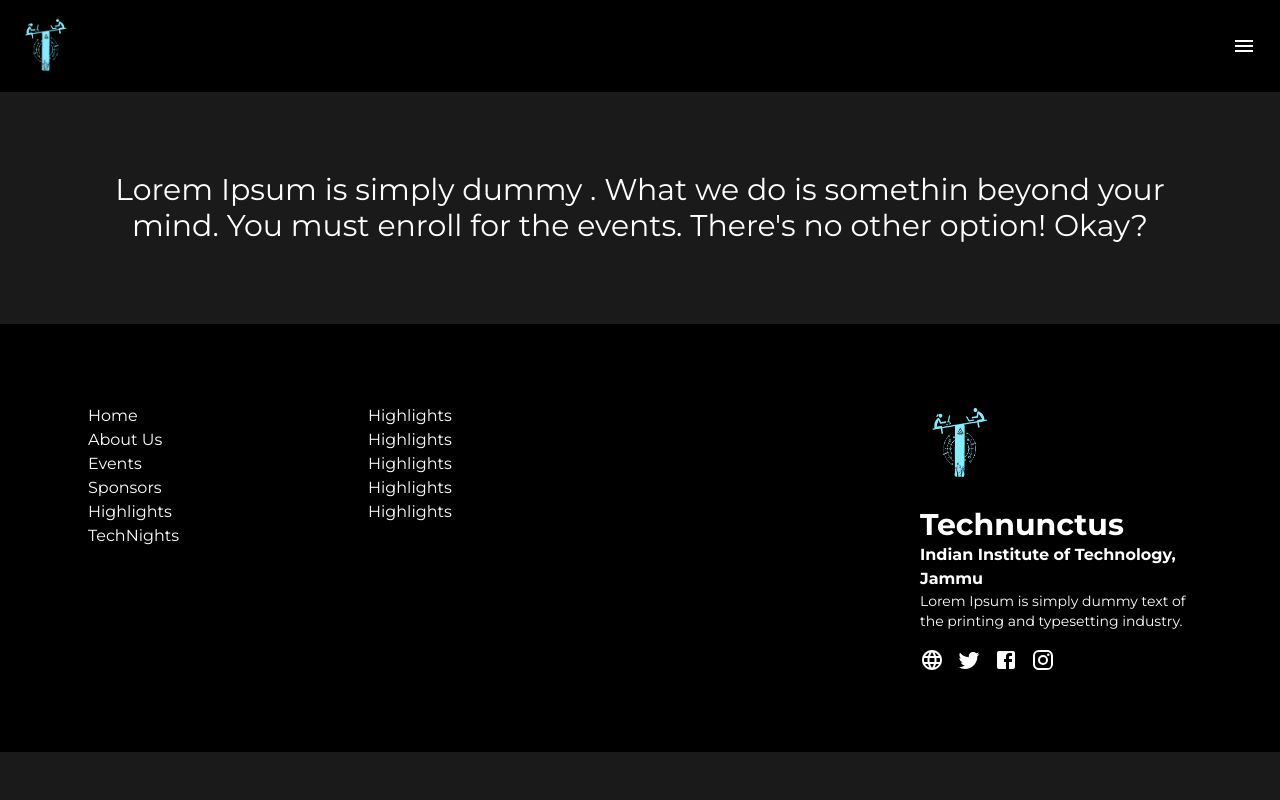
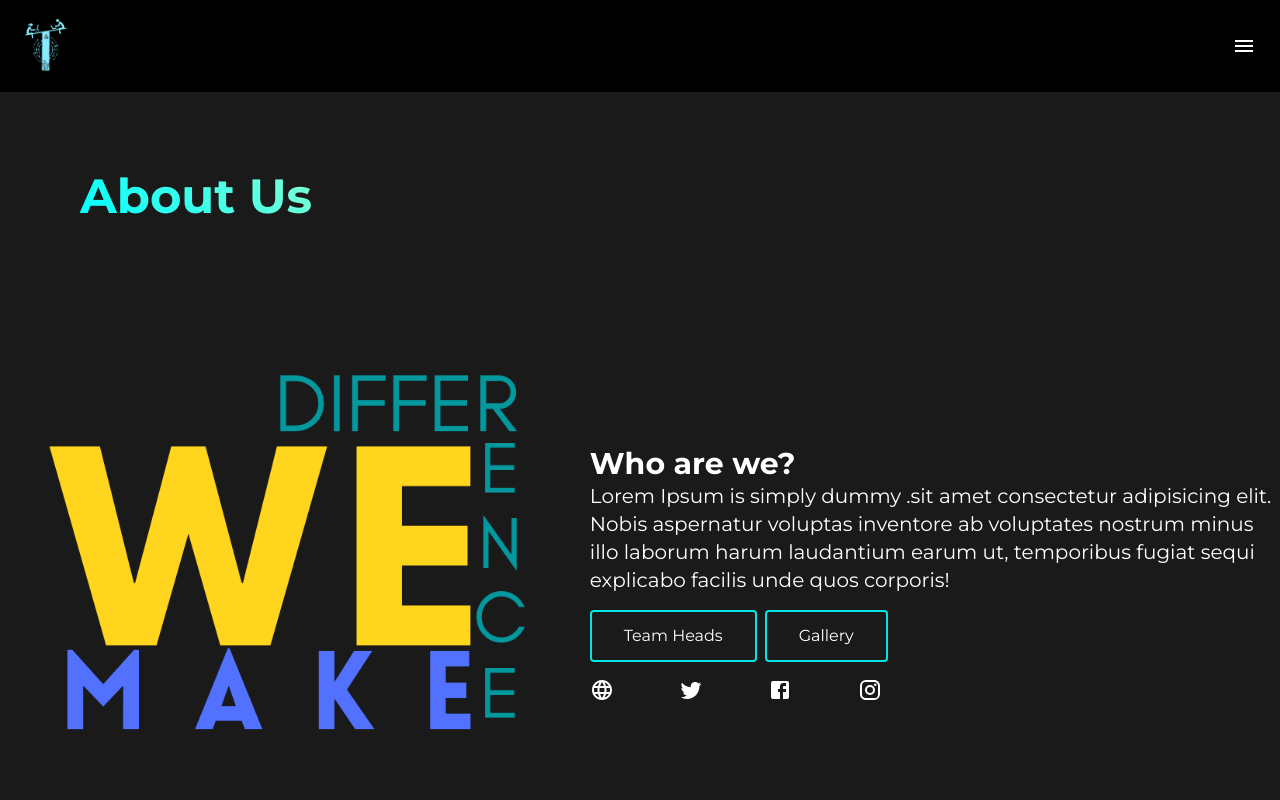
Before and after one commit to aaravjn/technunctus-2023-sec, a Next.js app: page /a in a window 1280 px wide. Shown: the top 800 px of the page. Built offline with nearby package versions, Linux system fonts and the light colour scheme.

Commit message:
First commit

```diff
--- a/pages/a/index.js
+++ b/pages/a/index.js
@@ -2,17 +2,114 @@ import React from 'react'
 import styles from '../../styles/Home.module.css'
 import { motion } from 'framer-motion'
 import Link from 'next/link'
+import Head from "next/head"
+import Image from 'next/image'
+import InstagramIcon from '@mui/icons-material/Instagram';
+import FacebookIcon from '@mui/icons-material/Facebook';
+import TwitterIcon from '@mui/icons-material/Twitter';
+import LanguageIcon from '@mui/icons-material/Language';
+import { bgcolor } from '@mui/material/node_modules/@mui/system'
 
 
 const About = () => {
   return (
     <div>
-        <div className = ""></div>
-        <div className="sm:p-20 text-center sm:text-center">
-           <motion.p className="text-xl sm:text-3xl text-white"> Lorem Ipsum is simply dummy . What we do is somethin beyond your mind. You must enroll for the events. There&apos;s no other option! Okay?</motion.p>
+      <Head>
+            <title>
+                Events - Technunctus
+            </title>
+        </Head>
+        <body>
+
+        <p className='text-5xl font-bold gradientText m-4 sm:m-20 sm:mb-0 inline-block'>About Us</p>
+
+
+        <div className="mb-12 sm:mb-40 grid place-items-center">
+        <div className="grid  sm:grid-cols-[0.5fr,0.6fr] justify-center  items-center "
+        style={{height:"calc(100vh - 92px)"}}>
+
+        <div className=' h-80 sm:h-full relative ' >
+
+           <Image
+
+             src="/static/about_img.png"
+             alt="WE Logo"
+             height={"400"}
+             width={"400"}
+             layout='fill'
+             objectFit='contain'
+            />
+
+
+          </div>
+
+
+         <div className="sm:p-2 text-center sm:text-left">
+          <motion.p className="text-2xl sm:text-3xl font-bold text-white"  > Who are we?</motion.p>
+           <motion.p className="text-xl sm:text-xl text-white"> Lorem Ipsum is simply dummy .sit amet consectetur adipisicing elit. Nobis aspernatur voluptas inventore ab voluptates nostrum minus illo laborum harum laudantium earum ut, temporibus fugiat sequi explicabo facilis unde quos corporis!</motion.p>
+
+           <Link
+                  href="/t"
+                >
+                  <a className="btn inline-block mt-4">Team Heads</a>
+                </Link>
+            <Link
+                  href="/t"
+                >
+                  <a className="btn inline-block mt-4 ml-2">Gallery</a>
+                </Link>
+
+           <ul className='grid gap-8 grid-cols-8 mt-4 d-flex items-center'>
+            <li>
+              <Link
+                href="/h"
+                passHref={true}
+              >
+                <motion.a
+                  className="hover:gradientText"><LanguageIcon/></motion.a>
+              </Link>
+            </li>
+            <li>
+              <Link
+                href="/h"
+                passHref={true}
+              >
+                <motion.a
+                  className="hover:gradientText"><TwitterIcon/></motion.a>
+              </Link>
+            </li>          <li>
+              <Link
+                href="/h"
+                passHref={true}
+              >
+                <motion.a
+                  className="hover:gradientText"><FacebookIcon/></motion.a>
+              </Link>
+            </li>          <li>
+              <Link
+                href="/h"
+                passHref={true}
+              >
+                <motion.a
+                  className="hover:gradientText"><InstagramIcon/></motion.a>
+              </Link>
+            </li>
+          </ul>
+
            </div>
 
+
+         </div>
+         </div>
+
+        </body>
+
+
+
+
+
     </div>
+
   )
 };
 
--- a/styles/basic.css
+++ b/styles/basic.css
@@ -33,7 +33,7 @@ body{
     -webkit-text-fill-color: transparent;
 }
 .gradientButton{
-    background: -webkit-linear-gradient(45deg,aqua, aquamarine);
+    background: -webkit-linear-gradient(45deg,rgb(0, 153, 255), aquamarine);
     padding:0.75rem 2rem;
     border-radius:0.25rem;
     color:white;
@@ -74,6 +74,27 @@ body{
         rgba(0, 0, 0, 1)
       ) 1 100%;
 }
+
+
+.btn {
+        border: 2px solid #04e4e0;
+        padding:0.75rem 2rem;
+        border-radius:0.25rem;
+        color:white;
+        cursor:pointer;
+
+
+      }
+
+
+
+.btn:hover {
+        background: -webkit-linear-gradient(45deg,rgb(0, 153, 255), aquamarine);
+        color: black;
+}
+
+
+
 /* body {
 
   } */
```
Also changed, not shown: public/static/about_img.png (added), 1 other file (tests, documents, lock files or other folders).
